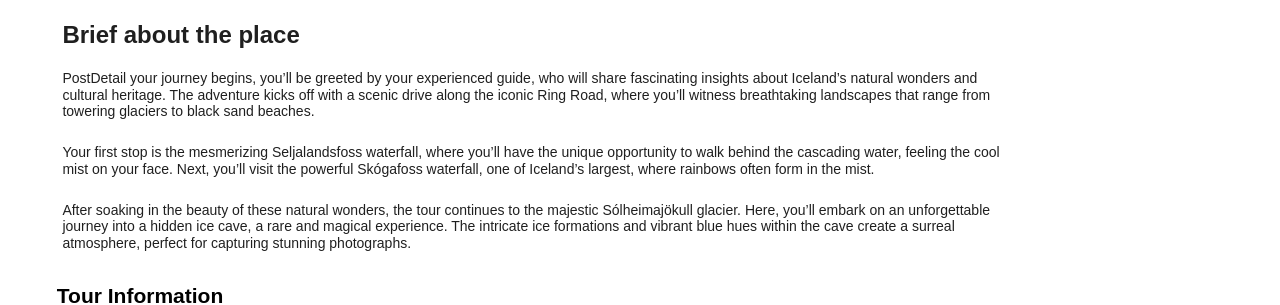
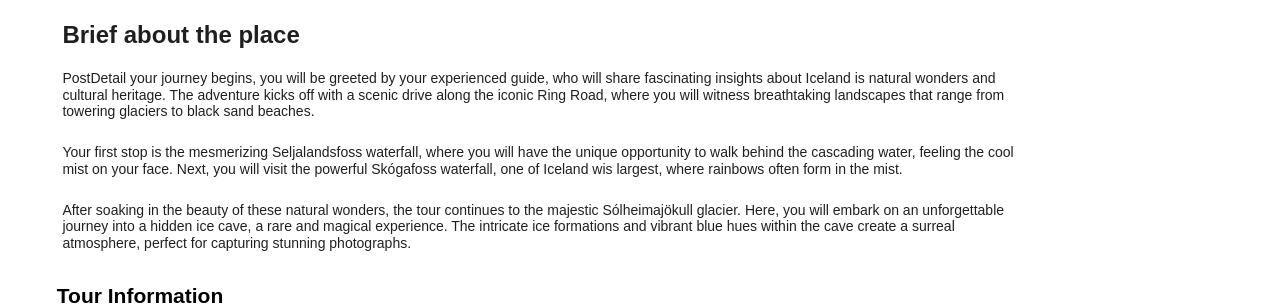
Before and after one commit to Abbas110-crypto/Maplocally, a Next.js app: page /PostDetail in a window 1280 px wide. Shown: the part 789-1094 px from the top of the page. Built offline with nearby package versions, Linux system fonts and the light colour scheme; a web font is replaced by a local one.

Commit message:
apos error resolved

```diff
--- a/src/app/PostDetail/page.jsx
+++ b/src/app/PostDetail/page.jsx
@@ -12,9 +12,9 @@ const PostDetail = () => {
     const placeData = {
         title: "Brief about the place",
         sections: [
-            "PostDetail your journey begins, you’ll be greeted by your experienced guide, who will share fascinating insights about Iceland’s natural wonders and cultural heritage. The adventure kicks off with a scenic drive along the iconic Ring Road, where you’ll witness breathtaking landscapes that range from towering glaciers to black sand beaches.",
-            "Your first stop is the mesmerizing Seljalandsfoss waterfall, where you’ll have the unique opportunity to walk behind the cascading water, feeling the cool mist on your face. Next, you’ll visit the powerful Skógafoss waterfall, one of Iceland’s largest, where rainbows often form in the mist.",
-            "After soaking in the beauty of these natural wonders, the tour continues to the majestic Sólheimajökull glacier. Here, you’ll embark on an unforgettable journey into a hidden ice cave, a rare and magical experience. The intricate ice formations and vibrant blue hues within the cave create a surreal atmosphere, perfect for capturing stunning photographs."
+            "PostDetail your journey begins, you will be greeted by your experienced guide, who will share fascinating insights about Iceland is natural wonders and cultural heritage. The adventure kicks off with a scenic drive along the iconic Ring Road, where you will witness breathtaking landscapes that range from towering glaciers to black sand beaches.",
+            "Your first stop is the mesmerizing Seljalandsfoss waterfall, where you will have the unique opportunity to walk behind the cascading water, feeling the cool mist on your face. Next, you will visit the powerful Skógafoss waterfall, one of Iceland wis largest, where rainbows often form in the mist.",
+            "After soaking in the beauty of these natural wonders, the tour continues to the majestic Sólheimajökull glacier. Here, you will embark on an unforgettable journey into a hidden ice cave, a rare and magical experience. The intricate ice formations and vibrant blue hues within the cave create a surreal atmosphere, perfect for capturing stunning photographs."
         ]
     };
     return (
```
